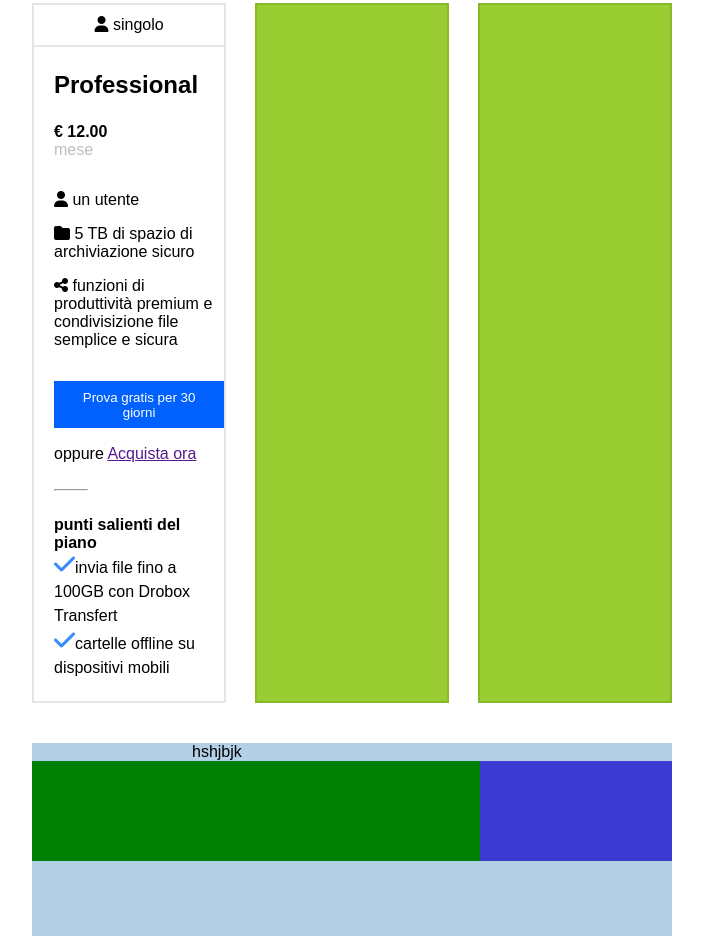
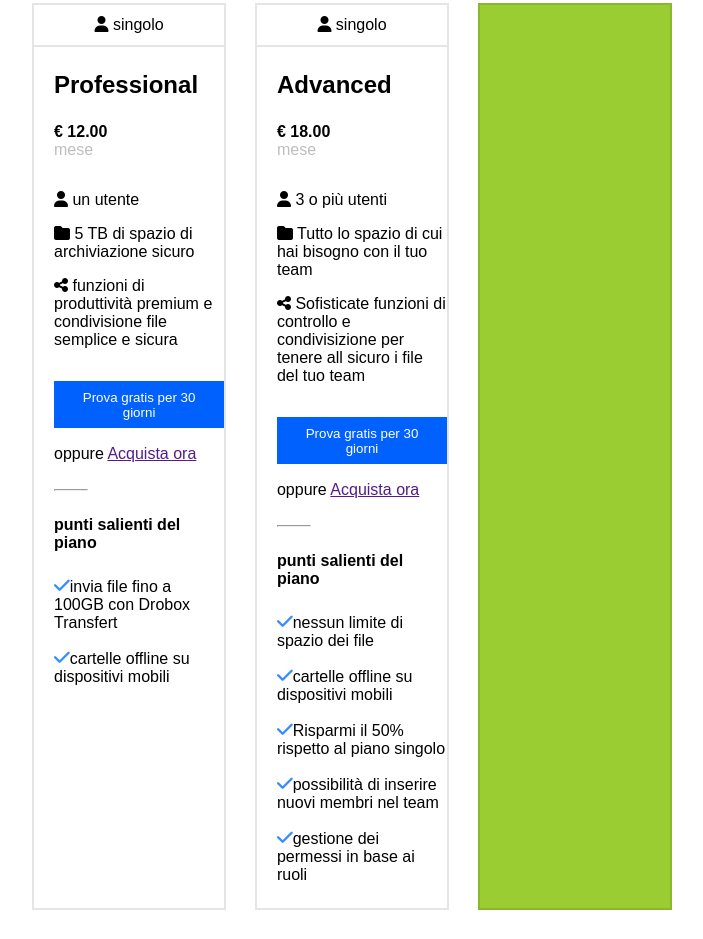
Before and after one commit to alessandromarangoni/htmlcss-dropbox, a plain HTML site: page index.html in a window 1280 px wide. Shown: the part 940-1879 px from the top of the page, without its empty margins (288-991 px from the left). Drawn offline with Linux system fonts and the light colour scheme.

Commit message:
seconda colonna section 3

```diff
--- a/css/main.css
+++ b/css/main.css
@@ -75,7 +75,6 @@ margin-right: 2em;
 .long-box{
     margin-top: 10%;
     width: calc(100% / 3 - 3%);
-    height: 700px;
     align-content: space-around;
     border: 2px solid rgba(0, 0, 0, 0.1);
 }
@@ -116,12 +115,19 @@ margin-right: 2em;
 
 .fa-check{
     color: #378dff;
-    font-size: 1.5em;
+    font-size: 18px;
 }
 .prova{
-    line-height: 1.5em;
+    padding-top: 1em;
     list-style: none;
 }
+.prova:first-child{
+    padding-top:1.5em
+}
+.prova:last-child{
+    padding-bottom:1.5em
+}
+
 
 #section-4-box{
 height: 193px;
--- a/index.html
+++ b/index.html
@@ -97,7 +97,7 @@
                         <span class="semi-transparent">mese</span>
                         <div><i class="fa-solid fa-user"></i> un utente</div>
                         <div class="diponible-space"><i class="fa-solid fa-folder"></i> 5 TB di spazio di archiviazione sicuro</div>
-                        <div class="share-info"><i class="fa-solid fa-share-nodes"></i> funzioni di produttività premium e condivisizione file semplice e sicura</div>
+                        <div class="share-info"><i class="fa-solid fa-share-nodes"></i> funzioni di produttività premium e condivisione file semplice e sicura</div>
                         <button class="blu-button column-button">Prova gratis per 30 giorni</button>
                         <div>oppure <a href="">Acquista ora</a></div>
                         <hr class="column-br">
@@ -109,8 +109,31 @@
                     </div>
                 </div>
                 <!-- 2 box -->
-                <div class="long-box display-flex flex-column giallo">
+                <div class="long-box display-flex flex-column">
+                    <!-- plan type -->
+                    <div class="text-align-center plan-type">
+                        <span><i class="fa-solid fa-user"></i> singolo</span>
+                    </div>
+                    <div class="padding-left">
+                        <h2>Advanced</h2>
 
+                        <span class="price"> &euro; 18.00</span>
+                        <span class="semi-transparent">mese</span>
+                        <div><i class="fa-solid fa-user"></i> 3 o più utenti</div>
+                        <div class="diponible-space"><i class="fa-solid fa-folder"></i> Tutto lo spazio di cui hai bisogno con il tuo team</div>
+                        <div class="share-info"><i class="fa-solid fa-share-nodes"></i> Sofisticate funzioni di controllo e condivisizione per tenere all sicuro i file del tuo team</div>
+                        <button class="blu-button column-button">Prova gratis per 30 giorni</button>
+                        <div>oppure <a href="">Acquista ora</a></div>
+                        <hr class="column-br">
+                        <div><strong>punti salienti del piano</strong></div>
+                        <ul>
+                            <li class="prova"><i class="fa-solid fa-check"></i>nessun limite di spazio dei file</li>
+                            <li class="prova"><i class="fa-solid fa-check"></i>cartelle offline su dispositivi mobili</li>
+                            <li class="prova"><i class="fa-solid fa-check"></i>Risparmi il 50% rispetto al piano singolo</li>
+                            <li class="prova"><i class="fa-solid fa-check"></i>possibilità di inserire nuovi membri nel team  </li>
+                            <li class="prova"><i class="fa-solid fa-check"></i>gestione dei permessi in base ai ruoli</li>
+                        </ul>
+                    </div>
                 </div>
                 <!-- 3 box -->
                 <div class="long-box display-flex flex-column giallo">
```
